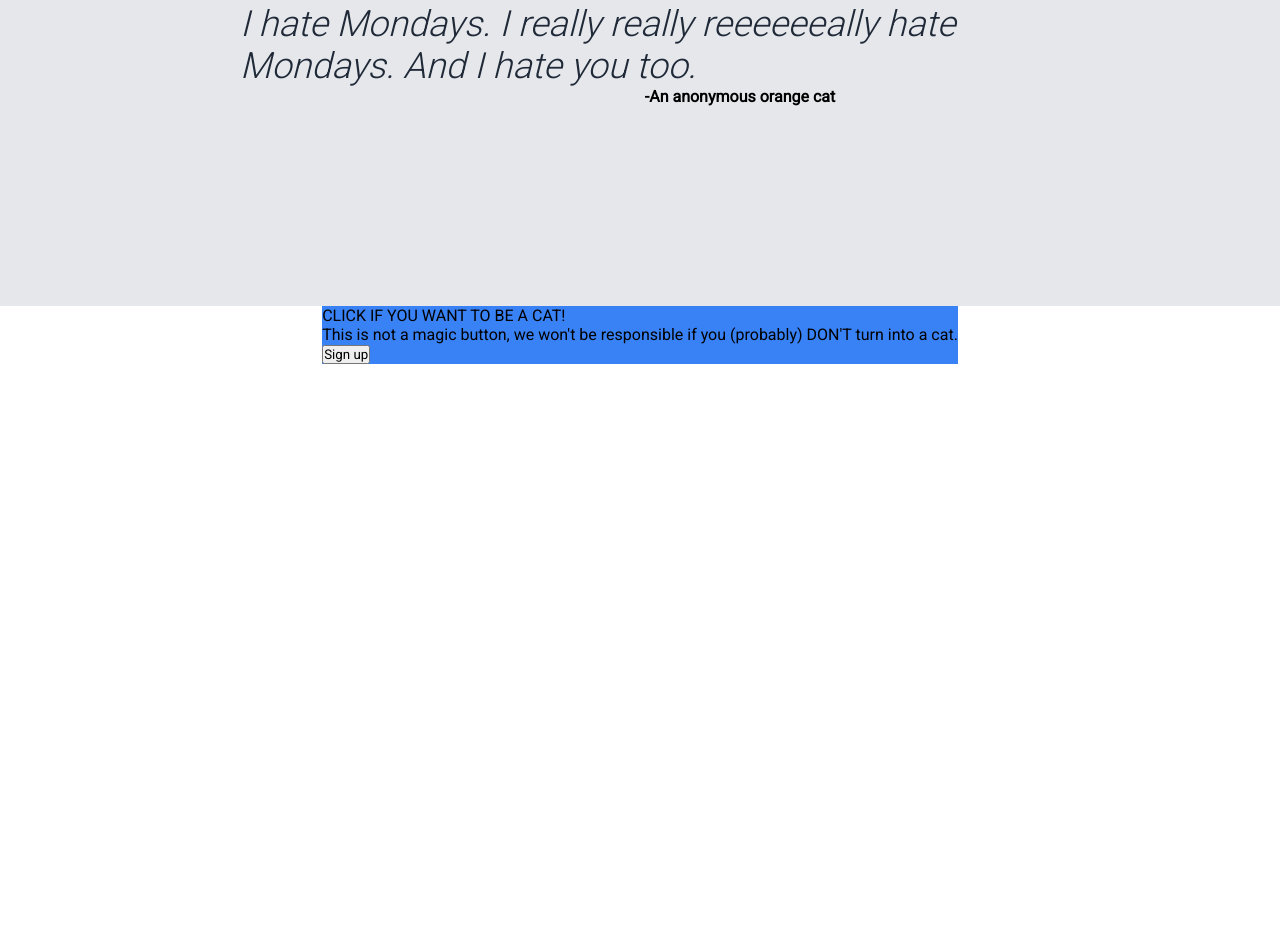
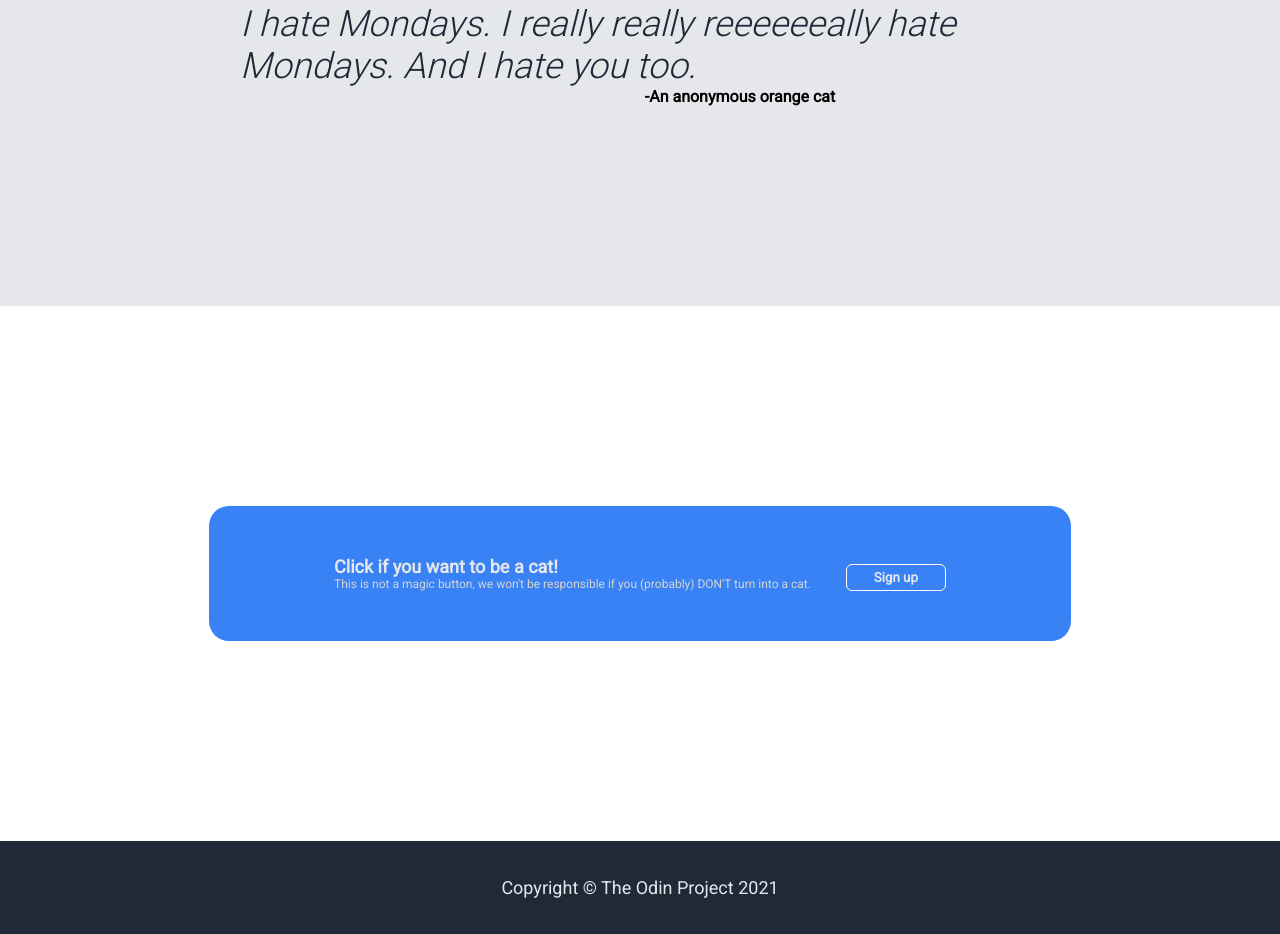
Before and after one commit to Rivegar/odin_landing_page, a plain HTML site: page index.html in a window 1280 px wide. Shown: the part 2612-3546 px from the top of the page. Before the commit the page ends 2976 px from the top, so only its background shows below. Drawn offline with Linux system fonts and the light colour scheme.

Commit message:
Project finished

```diff
--- a/index.html
+++ b/index.html
@@ -70,15 +70,21 @@
 			<p id="name">-An anonymous orange cat</p>
 		</div>
 
+		<!--This is the "action" class, it's the fourth section of the page-->
 		<div class="action">
 			<div class="banner">
 				<div class="text">
-					<p id="title">CLICK IF YOU WANT TO BE A CAT!</p>
-					<p id="text">This is not a magic button, we won't be responsible if you (probably) DON'T turn into a cat.
+					<p id="title">Click if you want to be a cat!</p>
+					<p id="subtitle">This is not a magic button, we won't be responsible if you (probably) DON'T turn
+						into a cat.
 					</p>
 				</div>
 				<button class="button">Sign up</button>
 			</div>
+		</div>
+
+		<div class="footer">
+			<p>Copyright &copy The Odin Project 2021</p>
 		</div>
 	</div>
 	</div>
--- a/styles.css
+++ b/styles.css
@@ -1,6 +1,6 @@
 * {
 	font-family: 'Roboto', sans-serif;
-	margin:0;
+	margin: 0;
 	padding: 0;
 }
 
@@ -8,6 +8,7 @@
 	display: flex;
 	flex-direction: column;
 }
+
 
 .header {
 	display: flex;
@@ -42,6 +43,7 @@
 	text-decoration: none;
 	margin: 16px;
 }
+
 
 .hero {
 	display: flex;
@@ -90,7 +92,8 @@
 
 }
 
-.information{
+
+.information {
 	display: flex;
 	flex-direction: column;
 	align-items: center;
@@ -100,7 +103,7 @@
 	margin-right: 300px;
 }
 
-.information .title{
+.information .title {
 	font-size: 36px;
 	font-weight: bolder;
 	color: #1F2937;
@@ -108,25 +111,27 @@
 	margin-bottom: 36px;
 
 }
-.information .infoimages{
+
+.information .infoimages {
 	display: flex;
 	flex-wrap: wrap;
 	flex: 1;
-	gap:56px;
+	gap: 56px;
 }
 
-.information .block img{
+.information .block img {
 	width: 250px;
 	height: 310px;
 	border-radius: 20px;
 }
 
-.information .block p{
+.information .block p {
 	width: 250px;
 	text-align: center;
 }
 
-.quote{
+
+.quote {
 	display: flex;
 	flex: 1;
 	flex-direction: column;
@@ -134,7 +139,7 @@
 	padding: 200px 300px;
 }
 
-.quote #body{
+.quote #body {
 	font-size: 36px;
 	font-weight: 300;
 	font-style: italic;
@@ -142,19 +147,64 @@
 	width: 800px;
 	align-self: center;
 }
-.quote #name{
+
+.quote #name {
 	margin-left: 200px;
-	align-self:center;
+	align-self: center;
 	font-weight: bolder;
 }
 
-.action{
+
+.action {
 	display: flex;
-
 	align-items: center;
 	justify-content: center;
+	padding: 200px;
 }
 
-.banner{
-	background-color: #3882f6 ;
+.banner {
+	padding: 50px 125px;
+	background-color: #3882f6;
+	display: flex;
+	gap: 10px;
+	border-radius: 20px;
 }
+
+.banner .text {
+	text-align: justify;
+}
+
+.banner .text #title {
+	color: #E5E7EB;
+	font-weight: bold;
+	font-size: 18px;
+}
+
+.banner .text #subtitle {
+	color: lightgray;
+	font-size: 12px;
+}
+
+.banner .button {
+	background-color: #3882F6;
+	border: 1px solid white;
+	border-radius: 6px;
+	color: #E5E7EB;
+	font-weight: bolder;
+	padding: 5px 15px;
+	width: 100px;
+	margin-top: 8px;
+	margin-left: 25px;
+}
+
+
+.footer {
+	background-color: #1F2937;
+	padding: 36px;
+}
+
+.footer p {
+	font-size: 18px;
+	color: #E5E7EB;
+	text-align: center;
+}
```
